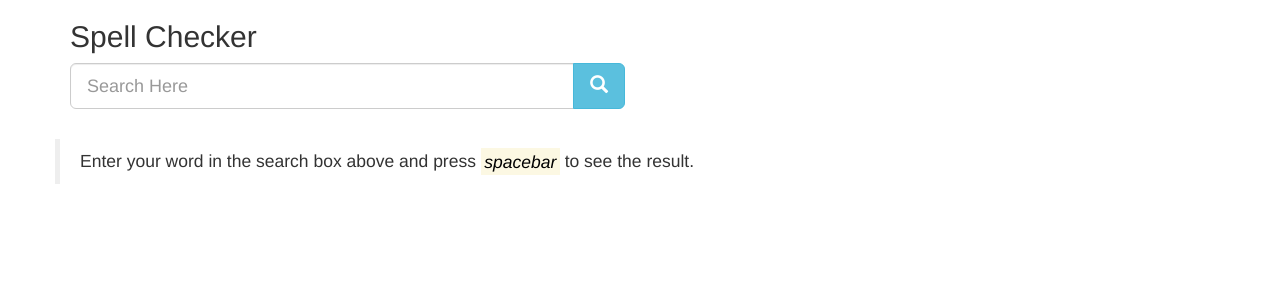
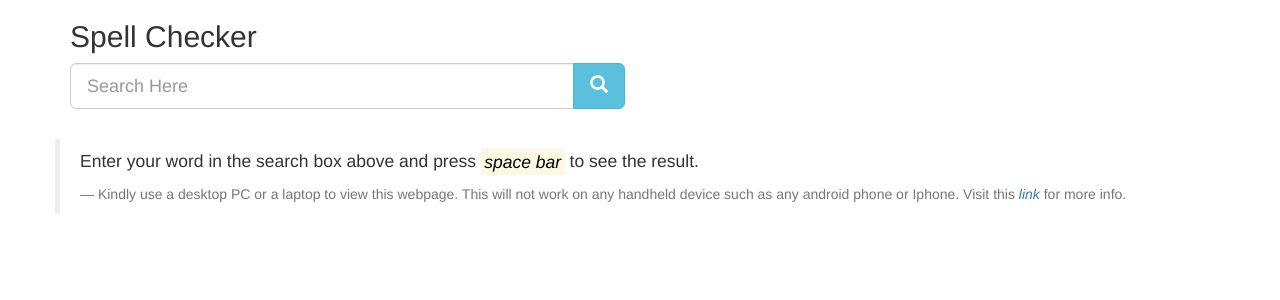
Before and after one commit to nikkhil13/spellcheck, a Django app: template templates/index.html in a window 1280 px wide. Shown: the top 300 px of the page. Run offline with Django 3.2, Linux system fonts and the light colour scheme; the template is opened without the code that fills it, so the values that code supplies are empty; parts of the project's set-up code (start-up, migrations or seed data) failed here and were passed over; some libraries are stand-ins or nearby versions.

Commit message:
Final commit

```diff
--- a/templates/index.html
+++ b/templates/index.html
@@ -80,7 +80,8 @@
 
 				<div class="row" style="margin-top:30px">
 					<blockquote class="blockquote">
-						<p>Enter your word in the search box above and press <mark><em>spacebar</em></mark> to see the result.</p>
+						<p>Enter your word in the search box above and press <mark><em>space bar</em></mark> to see the result.</p>
+						<footer class="blockquote-footer">Kindly use a desktop PC or a laptop to view this webpage. This will not work on any handheld device such as any android phone or Iphone. Visit this <cite title="Source Title"><a href="https://github.com/nikkhil13/spellcheck">link</a></cite> for more info.</footer>
 					</blockquote>
 				</div>
 			</div>
```
